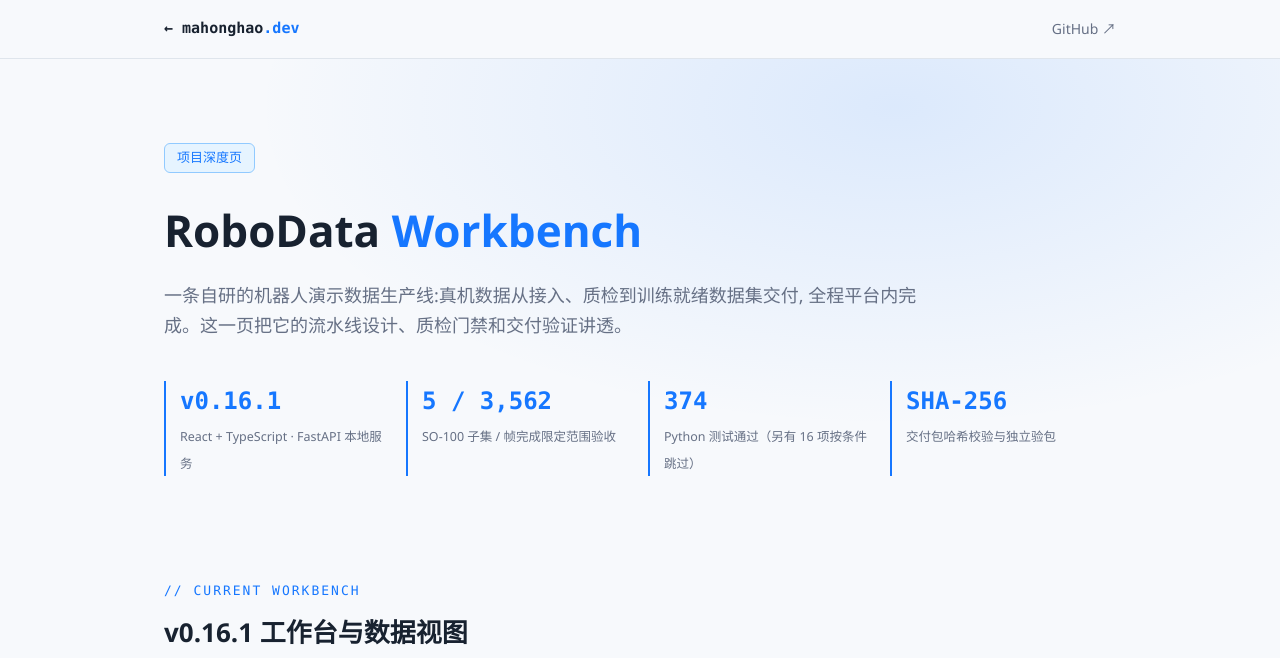
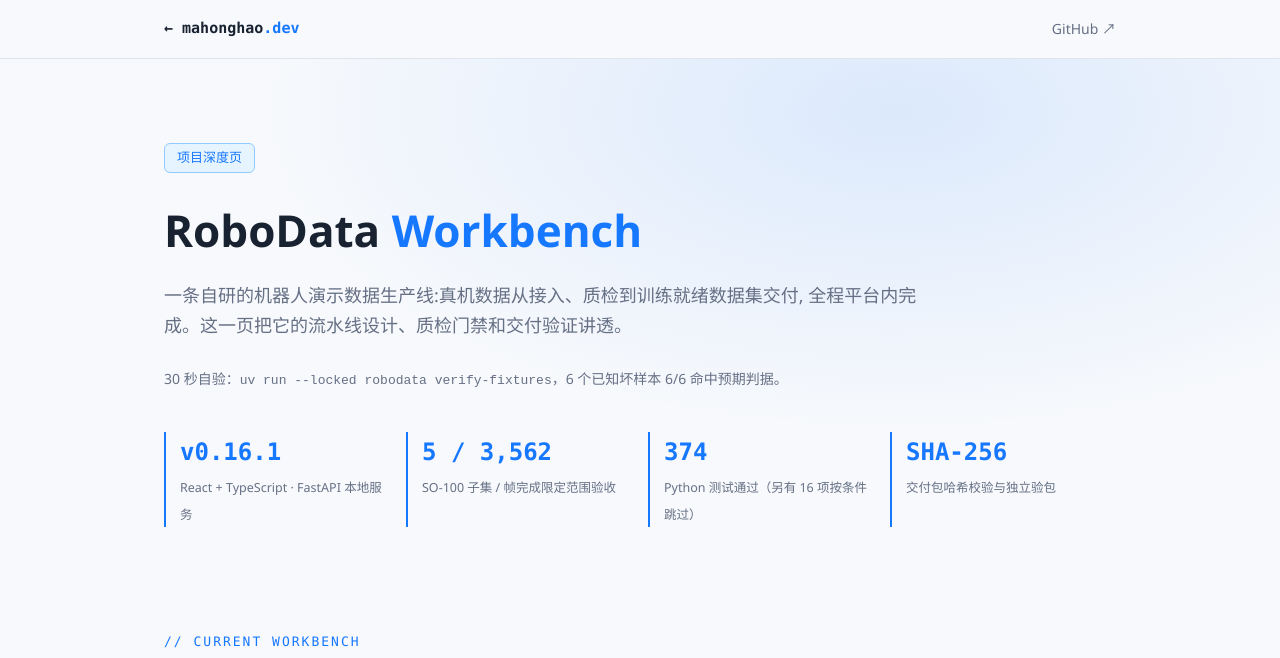
Before and after one commit to MAHONGHAO1/mahonghao1.github.io, a plain HTML site: page robodata/index.html in a window 1280 px wide. Shown: the top 658 px of the page. Drawn offline with Linux system fonts and the light colour scheme.

Commit message:
docs: 首屏点明「一条命令自验」，深度页补自验入口

```diff
--- a/robodata/index.html
+++ b/robodata/index.html
@@ -166,6 +166,9 @@
     <p class="sub">
       一条自研的机器人演示数据生产线:真机数据从接入、质检到训练就绪数据集交付,
       全程平台内完成。这一页把它的流水线设计、质检门禁和交付验证讲透。
+    </p>
+    <p class="sub" style="font-size:14px;margin-top:-4px;">
+      30 秒自验：<code style="font-size:13px;">uv run --locked robodata verify-fixtures</code>，6 个已知坏样本 6/6 命中预期判据。
     </p>
     <div class="hero-stats">
       <div class="hstat"><b>v0.16.1</b><span>React + TypeScript · FastAPI 本地服务</span></div>
```
Also changed, not shown: index.html (+1 -0 lines).
